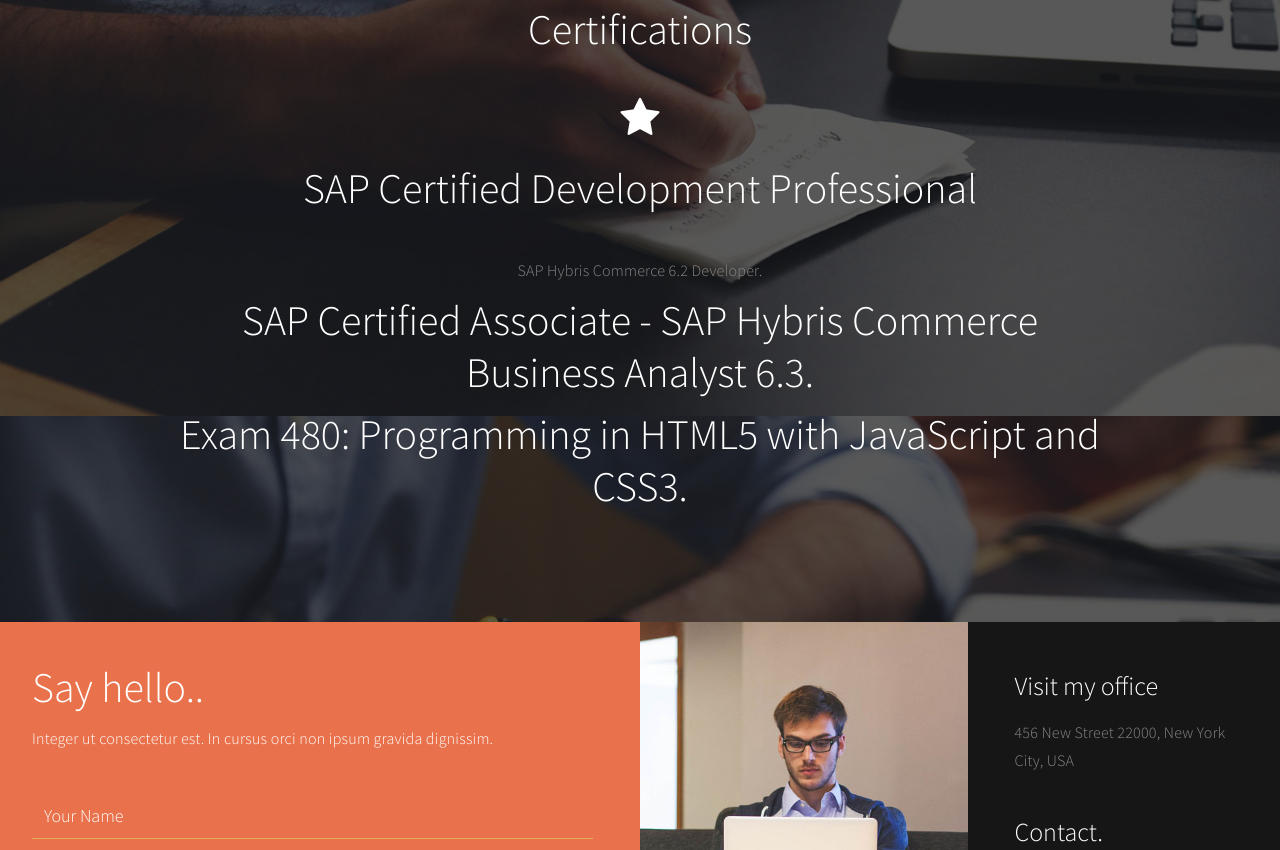
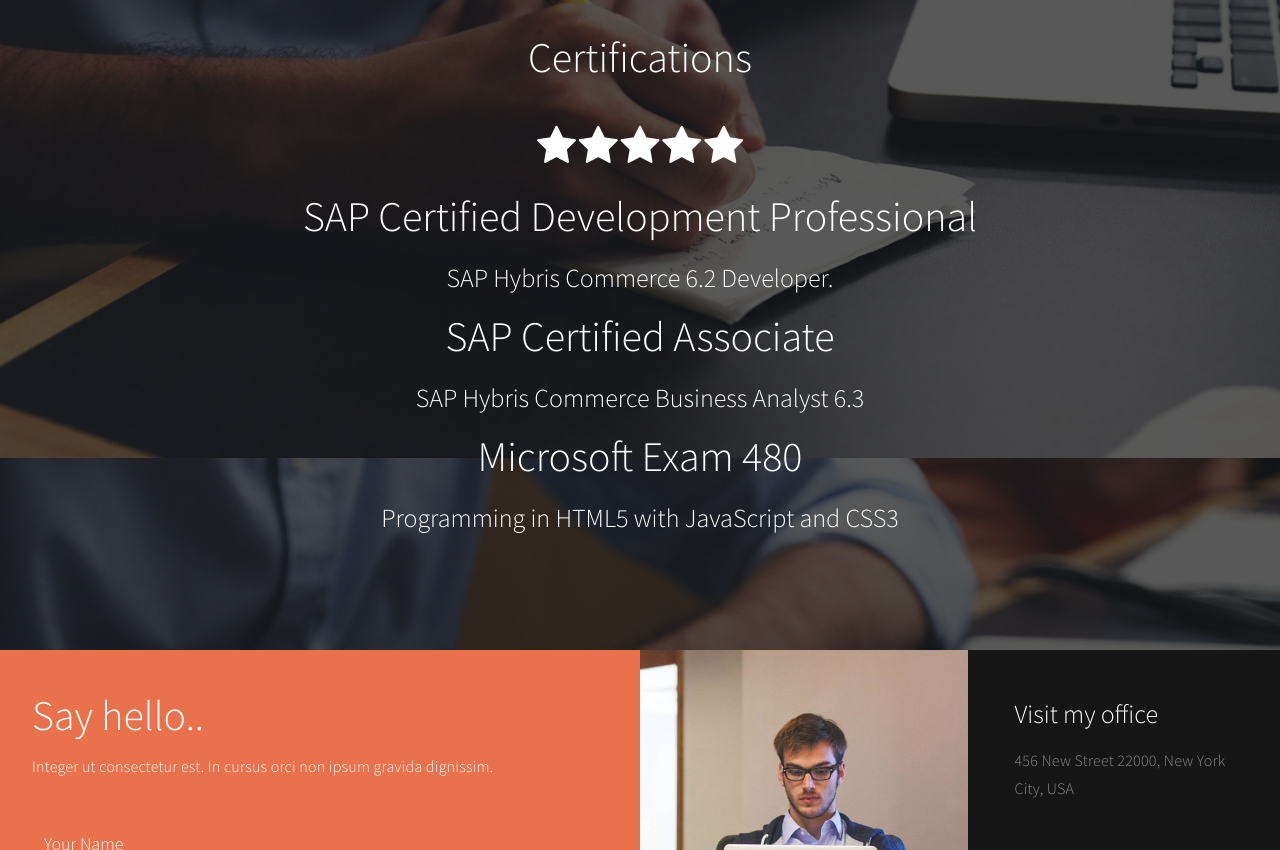
Before and after one commit to aqibmemon/aqibmemon.github.io, a plain HTML site: page index.html in a window 1280 px wide. Shown: the part 2540-3390 px from the top of the page. Drawn offline with Linux system fonts and the light colour scheme.

Commit message:
added certifications

```diff
--- a/index.html
+++ b/index.html
@@ -239,7 +239,7 @@
                               </div>
                               <div class="media-body">
                                    <h3 class="media-heading">Software Engineer <small>2016 Oct - Present</small></h3>
-                                   <p class="color-white">JavaEE, AngularJS, SAP Hybris, Adobe Experience Manager.</p>
+                                   <p class="color-white">JavaEE - (Spring, Hibernate, JAX-RS), AngularJS, SAP Hybris, Adobe Experience Manager.</p>
                               </div>
                          </div>
 
@@ -296,10 +296,16 @@
                <div class="col-md-offset-1 col-md-10 col-sm-12">
                  <h1>Certifications</h1>
                     <i class="wow fadeInUp fa fa-star" data-wow-delay="0.6s"></i>
+                    <i class="wow fadeInUp fa fa-star" data-wow-delay="0.6s"></i>
+                    <i class="wow fadeInUp fa fa-star" data-wow-delay="0.6s"></i>
+                    <i class="wow fadeInUp fa fa-star" data-wow-delay="0.6s"></i>
+                    <i class="wow fadeInUp fa fa-star" data-wow-delay="0.6s"></i>
                     <h2 class="wow fadeInUp" data-wow-delay="0.8s">SAP Certified Development Professional</h2>
-                    <p>SAP Hybris Commerce 6.2 Developer.</p>
-                    <h2 class="wow fadeInUp" data-wow-delay="0.8s">SAP Certified Associate - SAP Hybris Commerce Business Analyst 6.3.</h2>
-                    <h2 class="wow fadeInUp" data-wow-delay="0.8s">Exam 480: Programming in HTML5 with JavaScript and CSS3.</h2>
+                    <h3 class="wow fadeInUp">SAP Hybris Commerce 6.2 Developer.</h3>
+                    <h2 class="wow fadeInUp" data-wow-delay="0.8s">SAP Certified Associate</h2>
+                    <h3 class="wow fadeInUp">SAP Hybris Commerce Business Analyst 6.3</h3>
+                    <h2 class="wow fadeInUp" data-wow-delay="0.8s">Microsoft Exam 480
+                    <h3 class="wow fadeInUp">Programming in HTML5 with JavaScript and CSS3</h3>
 
                   </div>
 
```
